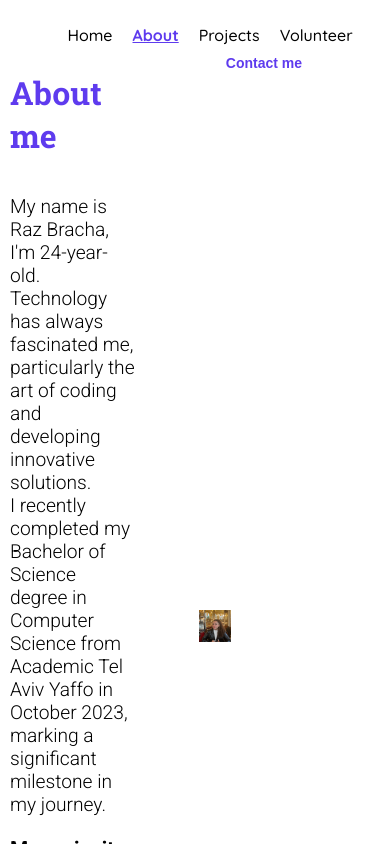
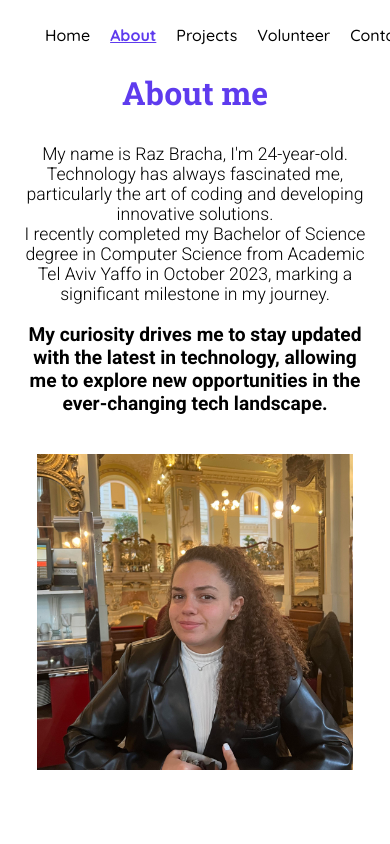
Before and after one commit to RazBracha/Raz-Bracha, a React (Create React App) app: page /about in a window 390 px wide. Built offline with nearby package versions, Linux system fonts and the light colour scheme; a web font is replaced by a local one.

Commit message:
adjust to phones screen

```diff
--- a/src/App.js
+++ b/src/App.js
@@ -12,7 +12,6 @@ function App() {
     <>
       <Router>
         <Routes>
-          {/* <Route path="/" element={<Layout><HomePage /></Layout>} /> */}
           <Route path="/" element={<HomePage />} />
           <Route path="/about" element={<About />} />
           <Route path="/projects" element={<Portfolio />} />
--- a/src/comps/Navbar.js
+++ b/src/comps/Navbar.js
@@ -33,10 +33,8 @@ function Navbar({ activePage }) {
           <li className={activePage === 'about' ? 'active' : ''} onClick={handleAboutClick}> About </li>
           <li className={activePage === 'projects' ? 'active' : ''} onClick={handleProjectsClick}> Projects </li>
           <li className={activePage === 'volunteer' ? 'active' : ''} onClick={handleVolunteerClick}> Volunteer </li>
+          <li className={activePage === 'contact' ? 'active' : ''} onClick={handleContactClick}> Contact </li>
         </ul>
-      </div>
-      <div className='contact-button'>
-        <button className='contact-me-button' onClick={handleContactClick}>Contact me</button>
       </div>
     </div>
   );
--- a/src/pages/HomePage.js
+++ b/src/pages/HomePage.js
@@ -12,9 +12,6 @@ function HomePage() {
             <p className='last-section'>Passionate about developing innovative solutions, <br />
               I love to explore new technologies and driven by the thrill of coding.</p>
           </div>
-          {/* <div className='home-img-container'>
-            <img alt='' className='home-img-container' src='/pictures/profilePicture.jpg' />
-          </div> */}
         </div>
       </Layout>
     </>
--- a/src/styles/About.css
+++ b/src/styles/About.css
@@ -3,8 +3,6 @@
 @import url('https://fonts.googleapis.com/css2?family=Roboto+Slab:wght@100..900&family=Roboto:ital,wght@0,100;0,300;0,400;0,500;0,700;0,900;1,100;1,300;1,400;1,500;1,700;1,900&display=swap');
 
 .about-page-container {
-  /* background-color: rgb(161, 161, 161, 0.2);
-  background-size: cover; */
   overflow: auto;
   height: 100vh;
   width: 100vw;
@@ -95,3 +93,42 @@
     padding-top: 10%;
   }
 }
+
+@media (max-width: 767px) {
+  .about {
+    flex-direction: column;
+    align-items: center;
+  }
+
+  .text-container {
+    width: 90%;
+    margin-left: 0;
+    text-align: center;
+  }
+
+  .img-container {
+    width: 90%;
+    margin-left: 0;
+    text-align: center;
+    margin-top: 20px;
+  }
+
+  .heading {
+    font-size: 2rem;
+    padding-bottom: 0.5rem;
+  }
+
+  .about-section {
+    font-size: 1.1rem;
+  }
+
+  .about-section-bold {
+    font-size: 1.2rem;
+  }
+
+  .profile-image {
+    max-width: 90%;
+    margin-left: 0;
+    padding-top: 0;
+  }
+}
--- a/src/styles/HomePage.css
+++ b/src/styles/HomePage.css
@@ -3,9 +3,6 @@
 @import url('https://fonts.googleapis.com/css2?family=Roboto+Slab:wght@100..900&display=swap');
 
 .home-page-container {
-  /* background-image: url('../../public/pictures/background2.jpg');
-  background-size: cover;
-  background-position: center; */
   background-color: #F5FCFF;
   height: 100vh;
 }
@@ -84,3 +81,37 @@
     font-size: 1.6rem;
   }
 }
+
+@media (max-width: 767px) {
+  .home-items-container {
+    flex-direction: column;
+    align-items: center;
+  }
+
+  .home-text-container {
+    padding-left: 0;
+    width: 100%;
+    text-align: center;
+  }
+
+  .home-img-container {
+    max-width: 100%;
+    margin-left: 0;
+    text-align: center;
+    padding-top: 5%;
+  }
+
+  .title {
+    font-size: 18px;
+    padding-top: 3rem;
+    padding-bottom: 10px;
+  }
+
+  .mid-section {
+    font-size: 200%;
+  }
+
+  .last-section {
+    font-size: 120%;
+  }
+}
--- a/src/styles/Navbar.css
+++ b/src/styles/Navbar.css
@@ -1,15 +1,5 @@
 @import 'animate.css';
 @import url('https://fonts.googleapis.com/css2?family=Quicksand:wght@300..700&display=swap');
-
-.navbar-component {
-    /* font-family: 'Quicksand', sans-serif;
-    display: flex;
-    justify-content: space-evenly;
-    align-items: center;
-    padding-left: 17rem; */
-    /* display: flex; */
-
-}
 
 .pages {
     font-family: 'Quicksand', sans-serif;
@@ -51,6 +41,7 @@ ul.bar li:hover {
     text-decoration-color: #5E3BEE;
 }
 
+/*
 .contact-me-button {
     cursor: pointer;
     background-color: transparent;
@@ -69,4 +60,4 @@ ul.bar li:hover {
 .contact-me-button:hover {
     background-color: #5E3BEE;
     color: #ffffff;
-}
+} */
```
